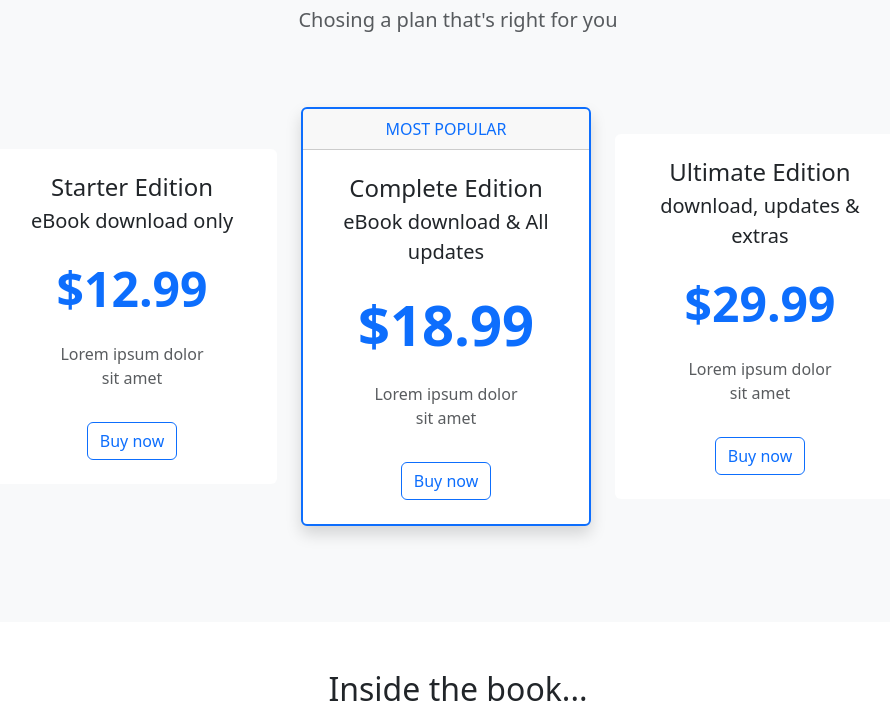
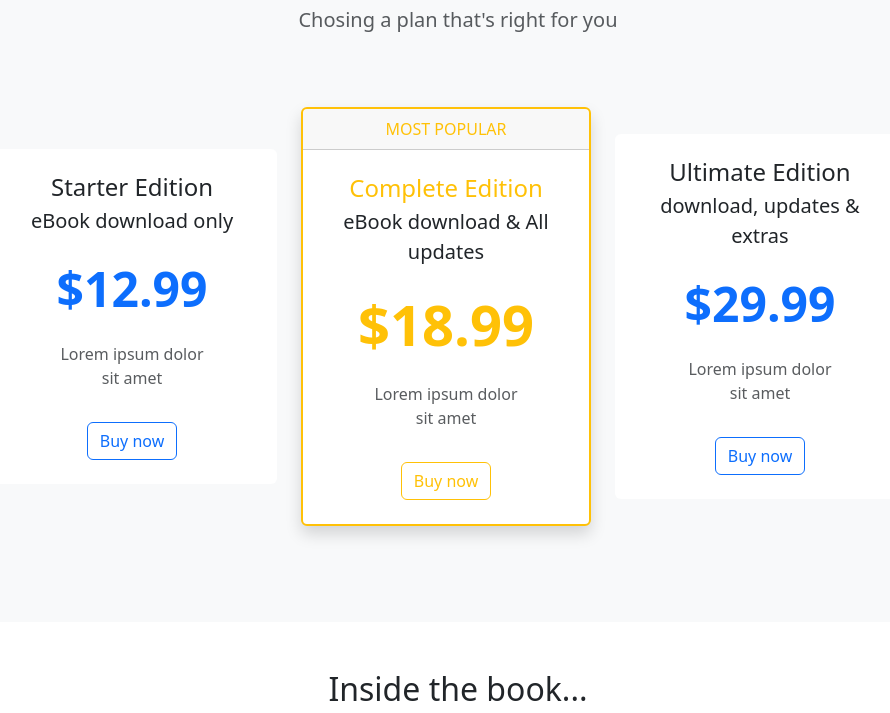
Before and after one commit to leduc20051409/Book-boostrap-5-, a website: page index.html in a window 1280 px wide. Shown: the part 640-1353 px from the top of the page, without its empty margins (182-1072 px from the left). Drawn offline with nearby package versions, Linux system fonts and the light colour scheme.

Commit message:
custom css for project

```diff
--- a/index.html
+++ b/index.html
@@ -9,6 +9,7 @@
         integrity="sha384-QWTKZyjpPEjISv5WaRU9OFeRpok6YctnYmDr5pNlyT2bRjXh0JMhjY6hW+ALEwIH" crossorigin="anonymous">
 
     <link rel="stylesheet" href="https://cdn.jsdelivr.net/npm/bootstrap-icons@1.11.3/font/bootstrap-icons.min.css">
+    <link rel="stylesheet" href="style.css">
 </head>
 
 <body>
@@ -60,7 +61,7 @@
                     <a href="#pricing" class="btn btn-outline-secondary btn-lg">Buy Now</a>
 
                     <!-- open/off sidebar -->
-                    <a href="#sidebar" class="d-block mt-3" data-bs-toggle="offcanvas" data-bs-target="#sidebar"
+                    <a href="#sidebar" class="open-sidebar d-block mt-3 text-decoration-none" data-bs-toggle="offcanvas" data-bs-target="#sidebar"
                         role="button">
                         Exlore my other books <i class="bi bi-info-circle"></i>
                     </a>
@@ -98,14 +99,14 @@
             </div>
 
             <div class="col-8 col-lg-4 col-xl-3">
-                <div class="card border-primary border-2 shadow">
-                    <div class="card-header text-center text-primary text-uppercase">Most popular</div>
+                <div class="polular-price card border-primary border-2 shadow">
+                    <div class="card-header text-center text-warning text-uppercase">Most popular</div>
                     <div class="card-body text-center py-4">
-                        <h4 class="card-title">Complete Edition</h4>
+                        <h4 class="card-title text-warning">Complete Edition</h4>
                         <p class="lead card-subtitle">eBook download & All updates</p>
-                        <p class="display-4 my-4 text-primary fw-bold">$18.99</p>
+                        <p class="display-4 my-4 text-warning fw-bold">$18.99</p>
                         <p class="card-text mx-5 text-muted d-none d-lg-block">Lorem ipsum dolor sit amet</p>
-                        <a href="#" class="btn btn-outline-primary mt-3">Buy now</a>
+                        <a href="#" class="btn btn-outline-warning mt-3">Buy now</a>
                     </div>
                 </div>
             </div>
--- /dev/null
+++ b/style.css
@@ -0,0 +1,8 @@
+.polular-price {
+    border: 2px solid #ffc107 !important;
+}
+
+
+.open-sidebar:hover {
+    text-decoration: underline !important;
+}
```
